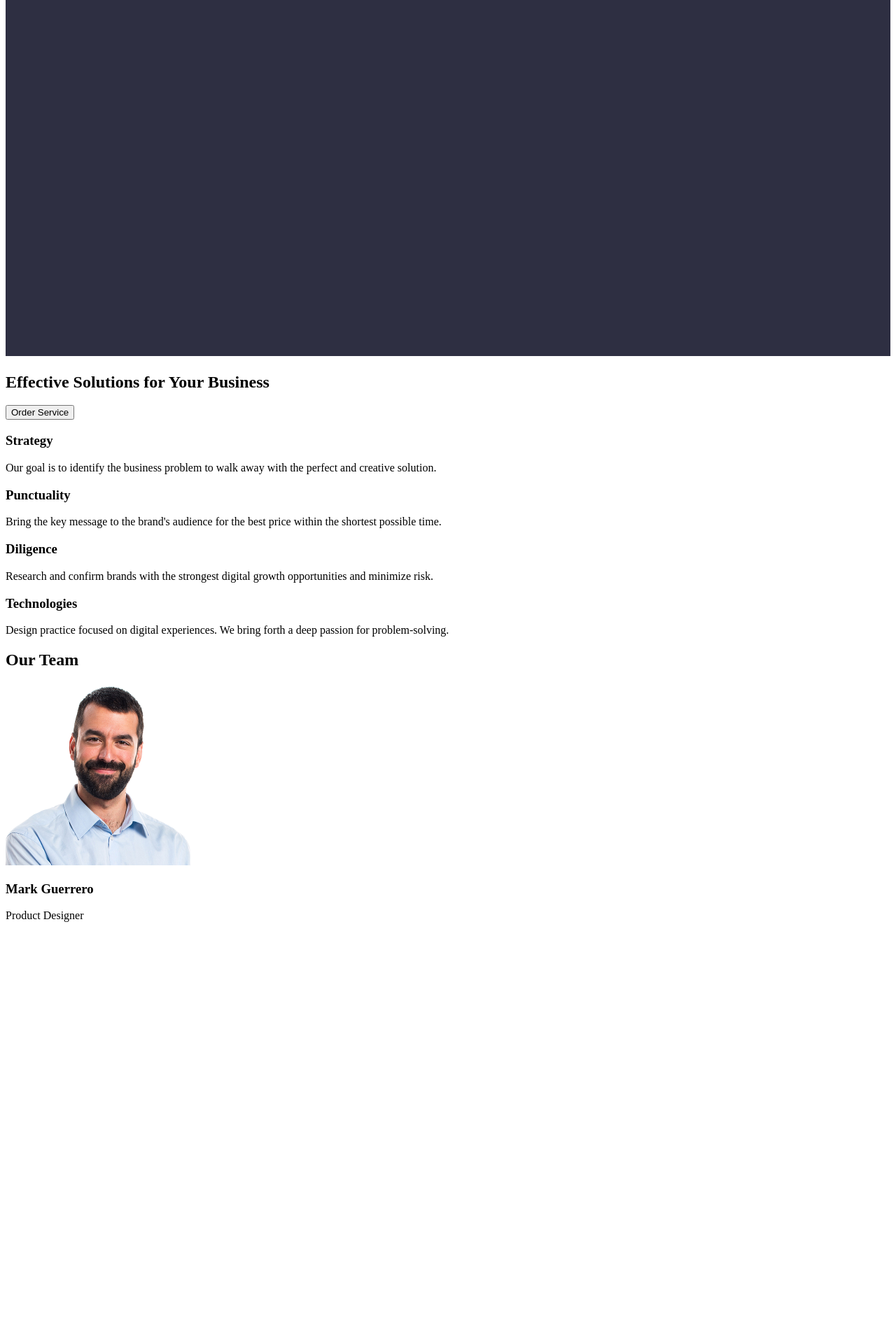
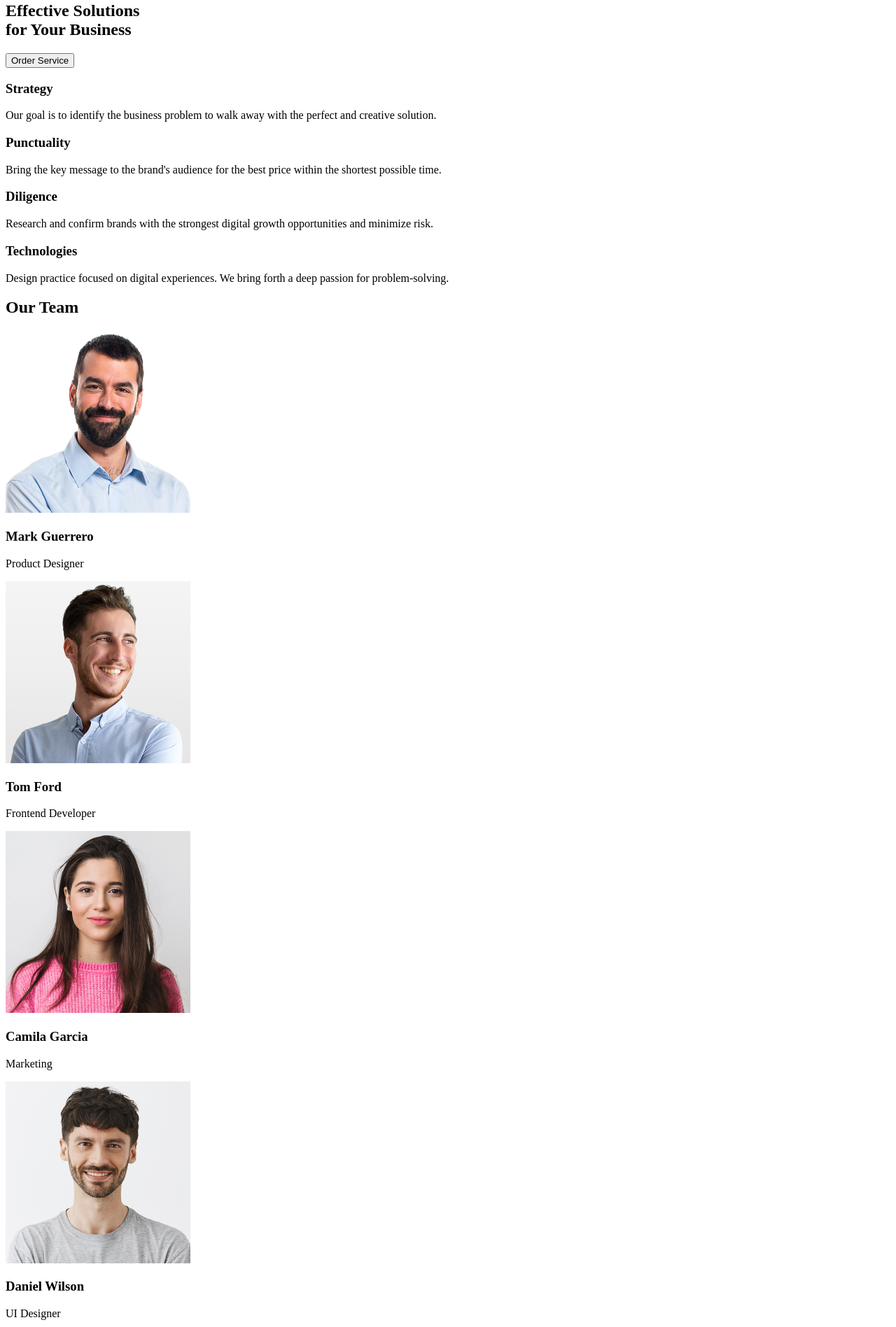
Before and after one commit to Andross-s/goit-markup-hw-01, a plain HTML site: page index.html in a window 1280 px wide. Shown: the part 158-2055 px from the top of the page at 70% size. Before the commit the page ends 1492 px from the top, so only its background shows below. Drawn offline with Linux system fonts and the light colour scheme.

Commit message:
“new”

```diff
--- a/index.html
+++ b/index.html
@@ -1,15 +1,13 @@
 <!DOCTYPE html>
 <html lang="en">
   <head>
-    <meta charset="UTF-8" />
-    <meta name="viewport" content="width=device-width, initial-scale=1.0" />
+    <meta charset="UTF-8">
+    <meta name="viewport" content="width=device-width, initial-scale=1.0">
     <title>WebStudio</title>
   </head>
   <body>
     <header>
-      <a href=""
-        ><img src="images/Logo.png" alt="logo" width="115" height="24"
-      /></a>
+      <a href="/"><img src="images/logo.png" alt="logo" width="115" height="24"></a>
       <nav>
         <ul>
           <li><a href="#">Studio</a></li>
@@ -18,51 +16,78 @@
         </ul>
       </nav>
       <a href="mailto:info@devstudio.com">info@devstudio.com</a>
-      <a href="tel:+11 (000) 111-11-11">+11 (000) 111-11-11</a>
+      <a href="tel:+11(000)1111111">+11 (000) 111-11-11</a>
     </header>
     <main>
       <!-- hero block -->
       <section>
-        <img
-          src="images/Dark-bg.png"
-          alt="Dark-bg"
-          width="100%"
-          height="auto"
-        />
-        <h1>Effective Solutions for Your Business</h1>
+        <div>
+          <h1>
+            Effective Solutions <br>
+            for Your Business
+          </h1>
           <button>Order Service</button>
+        </div>
       </section>
       <!-- Section 1 -->
       <section>
+        <div>
           <h3>Strategy</h3>
           <p>
             Our goal is to identify the business problem to walk away with the
             perfect and creative solution.
           </p>
+        </div>
+        <div>
           <h3>Punctuality</h3>
           <p>
             Bring the key message to the brand's audience for the best price
             within the shortest possible time.
           </p>
+        </div>
+        <div>
           <h3>Diligence</h3>
           <p>
             Research and confirm brands with the strongest digital growth
             opportunities and minimize risk.
           </p>
+        </div>
+        <div>
           <h3>Technologies</h3>
           <p>
-          Design practice focused on digital experiences. We bring forth a deep
-          passion for problem-solving.
+            Design practice focused on digital experiences. We bring forth a
+            deep passion for problem-solving.
           </p>
+        </div>
       </section>
       <!-- Section 2 -->
       <section>
         <h2>Our Team</h2>
-            <img src="images/Mark Guerrero.jpg" alt="Mark Guerrero" width="264" height="260"/>
+        <div>
+        <img src="images/mark-guerrero.jpg" alt="Mark Guerrero" width="264" height="260">
         <h3>Mark Guerrero</h3>
         <p>Product Designer</p>
+        </div>
+        <div>
+          <img src="images/tom-ford.jpg" alt="Tom Ford" width="264" height="260">
+          <h3>Tom Ford</h3>
+          <p>Frontend Developer</p>
+        </div>
+        <div>
+          <img src="images/camila-garcia.jpg" alt="Camila Garcia" width="264" height="260">
+          <h3>Camila Garcia</h3>
+          <p>Marketing</p>
+        </div>
+        <div>
+          <img src="images/daniel-wilson.jpg" alt="Daniel Wilson" width="264" height="260">
+          <h3>Daniel Wilson</h3>
+          <p>UI Designer</p>
+        </div>
       </section>
     </main>
-    <footer></footer>
+    <footer>
+      <a href="/"><img src="images/logo.png" alt="logo" width="115" height="24"></a>
+      <p>Increase the flow of customers and sales for your business with digital marketing & growth solutions.</p>
+    </footer>
   </body>
 </html>
```
Also changed, not shown: images/Dark-bg.png (deleted), images/camila-garcia.jpg (added), images/daniel-wilson.jpg (added), images/mark-guerrero.jpg (renamed from images/Mark Guerrero.jpg), images/tom-ford.jpg (added). Lines whose indentation alone changed are shown as unchanged.
